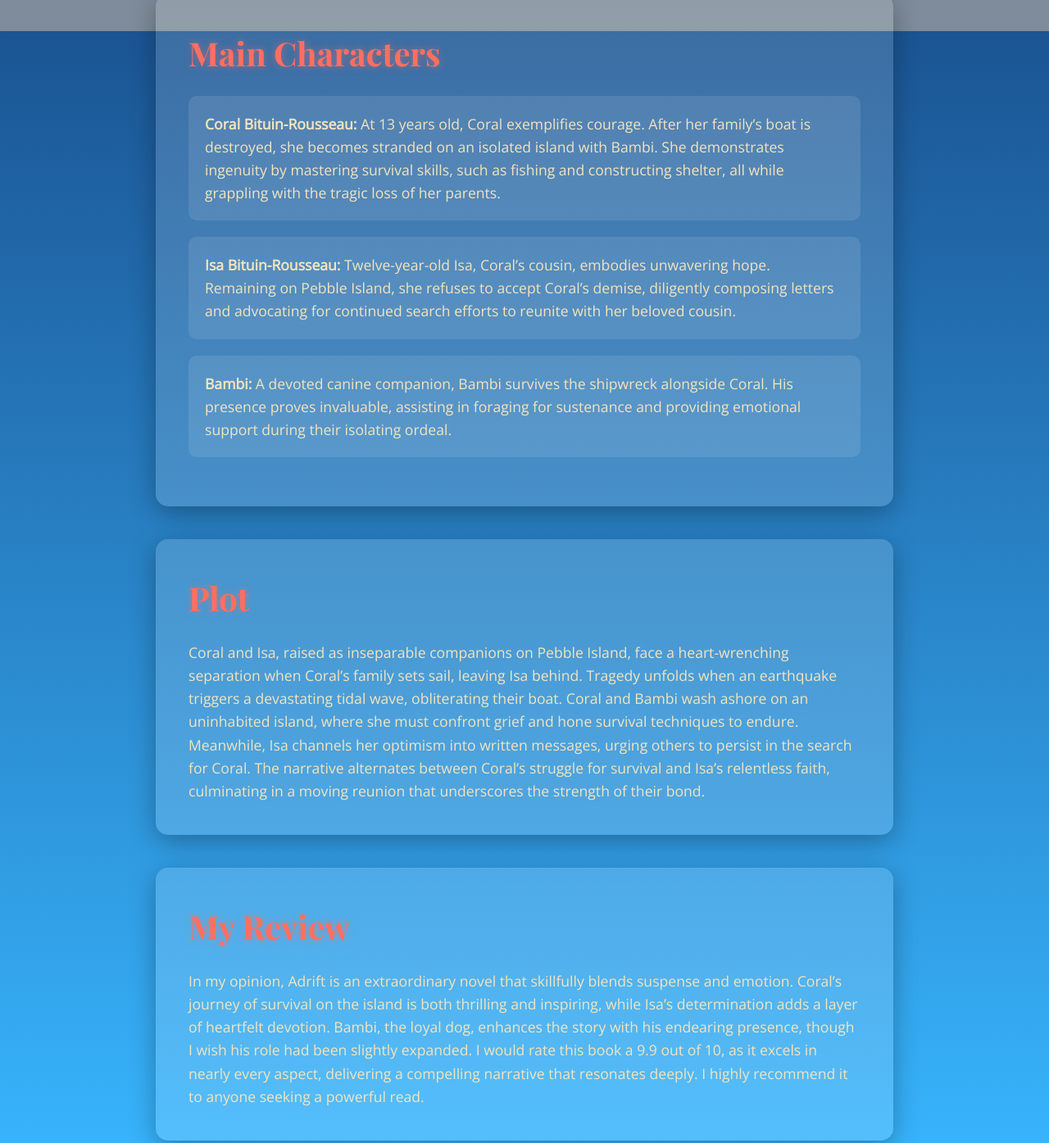
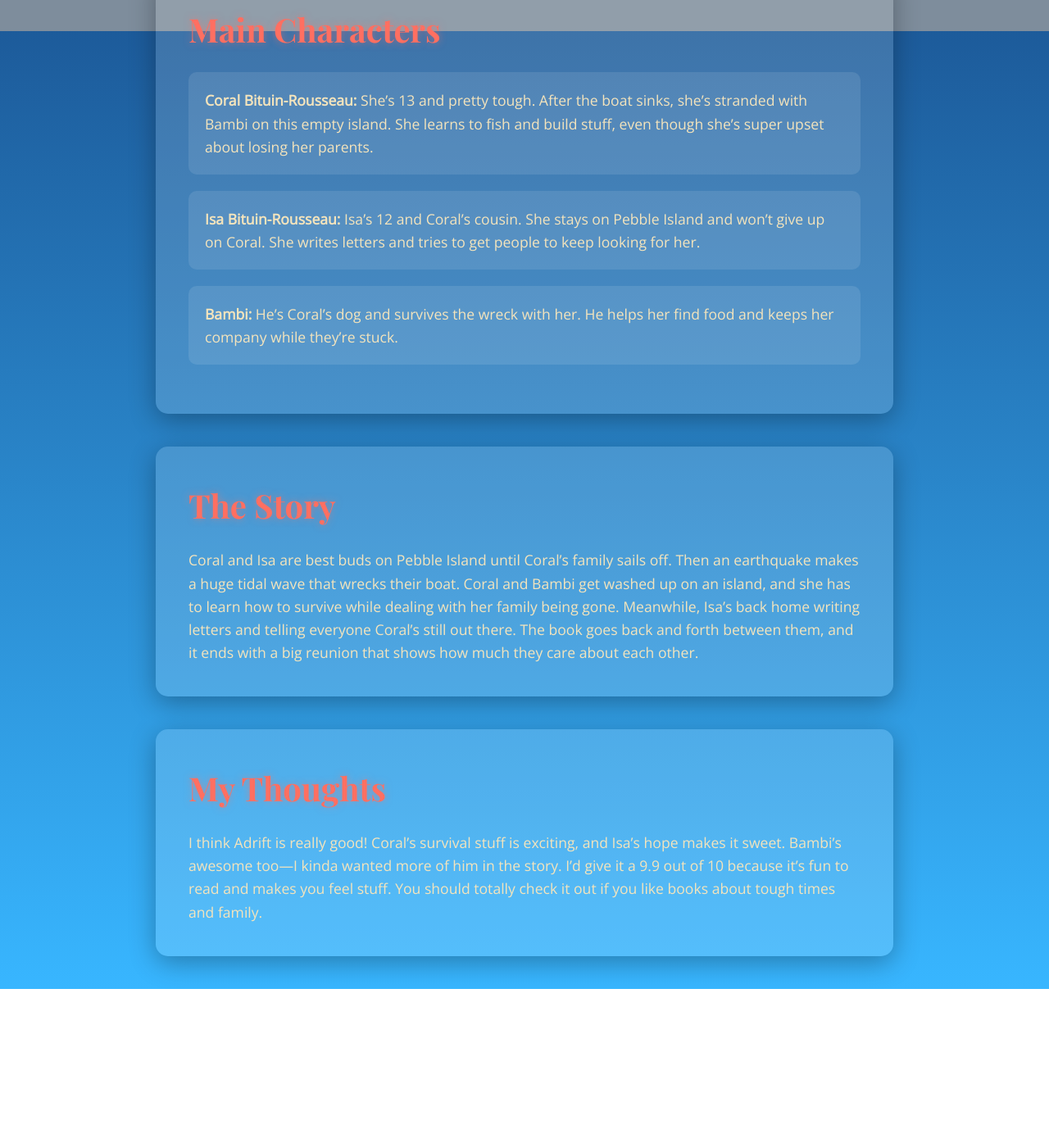
Before and after one commit to aarush67/novel-Project, a plain HTML site: page index.html in a window 1280 px wide. Shown: the part 762-2157 px from the top of the page at 82% size. After the commit the page ends 1969 px from the top, so only its background shows below. Drawn offline with nearby package versions, Linux system fonts and the light colour scheme; grey boxes are pictures that could not be loaded.

Commit message:
Update index.html

```diff
--- a/index.html
+++ b/index.html
@@ -117,41 +117,40 @@
         @media (max-width: 768px) {
             header h1 { font-size: 3em; }
             section { padding: 20px; }
-        }
-    </style>
+        }    </style>
 </head>
 <body>
     <header>
         <h1>Adrift</h1>
-        <p>Authored by Tanya Guerrero</p>
+        <p>By Tanya Guerrero</p>
     </header>
 
     <section id="summary">
-        <h2>Summary</h2>
-        <p>Adrift is a captivating novel that explores the lives of two cousins, Coral and Isa, who share a mutual connection. Residing on Pebble Island, their bond is tested when Coral’s family embarks on a sailing expedition in Indonesia. Disaster strikes as an earthquake unleashes a colossal tidal wave, sinking their boat. Coral finds herself marooned on a deserted island with only her loyal dog, Bambi, for company. Despite her sorrow over losing her parents, she adapts to her harsh surroundings. Simultaneously, Isa remains on Pebble Island, steadfast in her belief that Coral survives. Narrated through their alternating perspectives, this tale highlights resilience and devotion.</p>
+        <h2>Book Summary</h2>
+        <p>Adrift is about two cousins, Coral and Isa, who are super close. They live on Pebble Island, but then Coral’s family goes on a sailing trip in Indonesia. Everything goes wrong when an earthquake hits and a giant tidal wave sinks their boat. Coral ends up stuck on a random island with her dog, Bambi. She’s really sad about her parents, but she figures out how to survive. Back home, Isa’s sure Coral’s still alive and keeps hoping. The story switches between them, and it’s all about staying strong and family.</p>
     </section>
 
     <section id="characters">
         <h2>Main Characters</h2>
         <div class="character">
-            <p><strong>Coral Bituin-Rousseau:</strong> At 13 years old, Coral exemplifies courage. After her family’s boat is destroyed, she becomes stranded on an isolated island with Bambi. She demonstrates ingenuity by mastering survival skills, such as fishing and constructing shelter, all while grappling with the tragic loss of her parents.</p>
+            <p><strong>Coral Bituin-Rousseau:</strong> She’s 13 and pretty tough. After the boat sinks, she’s stranded with Bambi on this empty island. She learns to fish and build stuff, even though she’s super upset about losing her parents.</p>
         </div>
         <div class="character">
-            <p><strong>Isa Bituin-Rousseau:</strong> Twelve-year-old Isa, Coral’s cousin, embodies unwavering hope. Remaining on Pebble Island, she refuses to accept Coral’s demise, diligently composing letters and advocating for continued search efforts to reunite with her beloved cousin.</p>
+            <p><strong>Isa Bituin-Rousseau:</strong> Isa’s 12 and Coral’s cousin. She stays on Pebble Island and won’t give up on Coral. She writes letters and tries to get people to keep looking for her.</p>
         </div>
         <div class="character">
-            <p><strong>Bambi:</strong> A devoted canine companion, Bambi survives the shipwreck alongside Coral. His presence proves invaluable, assisting in foraging for sustenance and providing emotional support during their isolating ordeal.</p>
+            <p><strong>Bambi:</strong> He’s Coral’s dog and survives the wreck with her. He helps her find food and keeps her company while they’re stuck.</p>
         </div>
     </section>
 
     <section id="plot">
-        <h2>Plot</h2>
-        <p>Coral and Isa, raised as inseparable companions on Pebble Island, face a heart-wrenching separation when Coral’s family sets sail, leaving Isa behind. Tragedy unfolds when an earthquake triggers a devastating tidal wave, obliterating their boat. Coral and Bambi wash ashore on an uninhabited island, where she must confront grief and hone survival techniques to endure. Meanwhile, Isa channels her optimism into written messages, urging others to persist in the search for Coral. The narrative alternates between Coral’s struggle for survival and Isa’s relentless faith, culminating in a moving reunion that underscores the strength of their bond.</p>
+        <h2>The Story</h2>
+        <p>Coral and Isa are best buds on Pebble Island until Coral’s family sails off. Then an earthquake makes a huge tidal wave that wrecks their boat. Coral and Bambi get washed up on an island, and she has to learn how to survive while dealing with her family being gone. Meanwhile, Isa’s back home writing letters and telling everyone Coral’s still out there. The book goes back and forth between them, and it ends with a big reunion that shows how much they care about each other.</p>
     </section>
 
     <section id="review">
-        <h2>My Review</h2>
-        <p>In my opinion, Adrift is an extraordinary novel that skillfully blends suspense and emotion. Coral’s journey of survival on the island is both thrilling and inspiring, while Isa’s determination adds a layer of heartfelt devotion. Bambi, the loyal dog, enhances the story with his endearing presence, though I wish his role had been slightly expanded. I would rate this book a 9.9 out of 10, as it excels in nearly every aspect, delivering a compelling narrative that resonates deeply. I highly recommend it to anyone seeking a powerful read.</p>
+        <h2>My Thoughts</h2>
+        <p>I think Adrift is really good! Coral’s survival stuff is exciting, and Isa’s hope makes it sweet. Bambi’s awesome too—I kinda wanted more of him in the story. I’d give it a 9.9 out of 10 because it’s fun to read and makes you feel stuff. You should totally check it out if you like books about tough times and family.</p>
     </section>
 
     <div class="wave-container">
```
